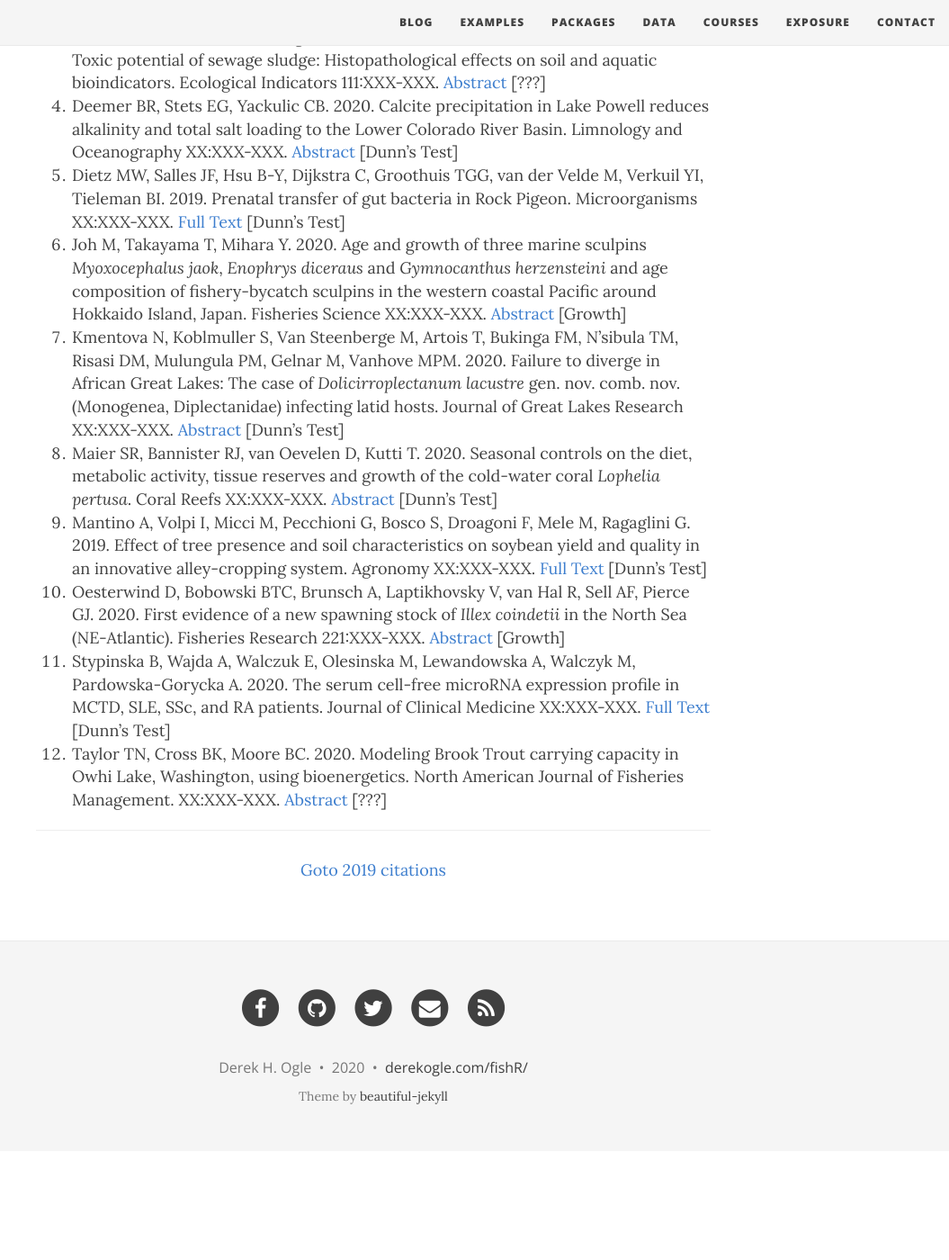
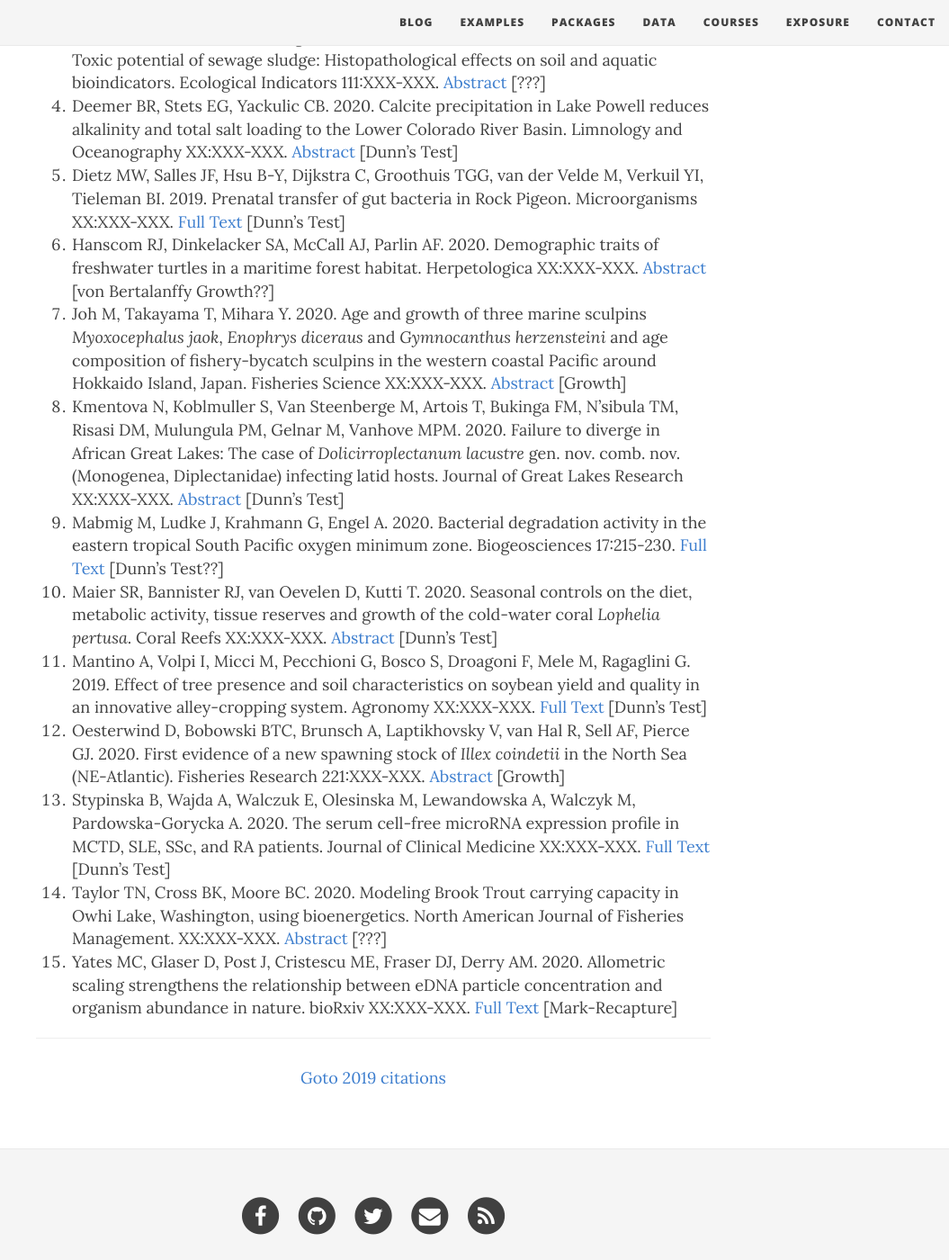
Before and after one commit to droglenc/fishR, a Jekyll site: the page built from exposure/exposure-citations20.md, in a window 1280 px wide and 1400 px high, scrolled down 550 px. Shown: the whole window at 90% size, without its empty margins (225-1280 px from the left). Built offline with Jekyll 4.4.1, drawn with Linux system fonts in a browser that asks for light colours; nearby versions of some CDN libraries; before the commit the page ends 1829 px from its top, so only the background shows below that.

Commit message:
Updating citations

```diff
--- a/exposure/exposure-citations20.md
+++ b/exposure/exposure-citations20.md
@@ -5,21 +5,24 @@ subtitle: fishR and FSA is Being Used!!
 css: "/css/exposure-citation.css"
 ---
 
-The [**IFAR** book](http://derekogle.com/IFAR/), **fishR** website, or the **FSA** package were cited in the following <span id="contact-div">11</span> publications.
+The [**IFAR** book](http://derekogle.com/IFAR/), **fishR** website, or the **FSA** package were cited in the following <span id="contact-div">14</span> publications.
 
 1. Barnett SE, Youngblut ND, Buckley DH. 2019. Soil characteristics and land-use drive bacterial community assembly patterns. FEMS Microbial Ecology 96:XXX-XXX. [Abstract](https://academic.oup.com/femsec/advance-article-abstract/doi/10.1093/femsec/fiz194/5675623) [Dunn's Test]
 1. Chialva M, Ghignone S, Novero M, Hozzein WN, Lanfranco L, Bonfante P. 2020. Tomato RNA-seq data mining reveals the taxonomic and functional diversity of root-associated microbiota. Microorganisms 8:XXX-XXX. [Full Text](https://www.mdpi.com/2076-2607/8/1/38/pdf) [Dunn's Test]
 1. da Silva Souza T, Lacerda D, Aguiar LL, Martins MNC, de Oliveira David JA. 2020. Toxic potential of sewage sludge: Histopathological effects on soil and aquatic bioindicators. Ecological Indicators 111:XXX-XXX. [Abstract](https://www.sciencedirect.com/science/article/abs/pii/S1470160X19309756) [???]
 1. Deemer BR, Stets EG, Yackulic CB. 2020. Calcite precipitation in Lake Powell reduces alkalinity and total salt loading to the Lower Colorado River Basin. Limnology and Oceanography XX:XXX-XXX. [Abstract](https://aslopubs.onlinelibrary.wiley.com/doi/abs/10.1002/lno.11399) [Dunn's Test]
 1. Dietz MW, Salles JF, Hsu B-Y, Dijkstra C, Groothuis TGG, van der Velde M, Verkuil YI, Tieleman BI. 2019. Prenatal transfer of gut bacteria in Rock Pigeon. Microorganisms XX:XXX-XXX. [Full Text](https://www.mdpi.com/2076-2607/8/1/61/pdf) [Dunn's Test]
+1. Hanscom RJ, Dinkelacker SA, McCall AJ, Parlin AF. 2020. Demographic traits of freshwater turtles in a maritime forest habitat. Herpetologica XX:XXX-XXX. [Abstract](https://www.hljournals.org/doi/abs/10.1655/Herpetologica-D-19-00037.1) [von Bertalanffy Growth??]
 1. Joh M, Takayama T, Mihara Y. 2020. Age and growth of three marine sculpins *Myoxocephalus jaok*, *Enophrys diceraus* and *Gymnocanthus herzensteini* and age composition of fishery-bycatch sculpins in the western coastal Pacific around Hokkaido Island, Japan. Fisheries Science XX:XXX-XXX. [Abstract](https://link.springer.com/article/10.1007/s12562-019-01391-3) [Growth]
 1. Kmentova N, Koblmuller S, Van Steenberge M, Artois T, Bukinga FM, N'sibula TM, Risasi DM, Mulungula PM, Gelnar M, Vanhove MPM. 2020. Failure to diverge in African Great Lakes: The case of *Dolicirroplectanum lacustre* gen. nov. comb. nov. (Monogenea, Diplectanidae) infecting latid hosts. Journal of Great Lakes Research XX:XXX-XXX. [Abstract](https://www.sciencedirect.com/science/article/abs/pii/S0380133019301844) [Dunn's Test]
+1. Mabmig M, Ludke J, Krahmann G, Engel A. 2020. Bacterial degradation activity in the eastern tropical South Pacific oxygen minimum zone. Biogeosciences 17:215-230. [Full Text](https://www.biogeosciences.net/17/215/2020/) [Dunn's Test??]
 1. Maier SR, Bannister RJ, van Oevelen D, Kutti T. 2020. Seasonal controls on the diet, metabolic activity, tissue reserves and growth of the cold-water coral *Lophelia pertusa*. Coral Reefs XX:XXX-XXX. [Abstract](https://link.springer.com/article/10.1007/s00338-019-01886-6) [Dunn's Test]
 1. Mantino A, Volpi I, Micci M, Pecchioni G, Bosco S, Droagoni F, Mele M, Ragaglini G. 2019. Effect of tree presence and soil characteristics on soybean yield and quality in an innovative alley-cropping system. Agronomy XX:XXX-XXX. [Full Text](https://www.mdpi.com/2073-4395/10/1/52/pdf) [Dunn's Test]
 1. Oesterwind D, Bobowski BTC, Brunsch A, Laptikhovsky V, van Hal R, Sell AF, Pierce GJ. 2020. First evidence of a new spawning stock of *Illex coindetii* in the North Sea (NE-Atlantic). Fisheries Research 221:XXX-XXX. [Abstract](https://www.sciencedirect.com/science/article/pii/S0165783619302395) [Growth]
 1. Stypinska B, Wajda A, Walczuk E, Olesinska M, Lewandowska A, Walczyk M, Pardowska-Gorycka A. 2020. The serum cell-free microRNA expression profile in
 MCTD, SLE, SSc, and RA patients. Journal of Clinical Medicine XX:XXX-XXX. [Full Text](https://www.mdpi.com/2077-0383/9/1/161/pdf) [Dunn's Test]
 1. Taylor TN, Cross BK, Moore BC. 2020. Modeling Brook Trout carrying capacity in Owhi Lake, Washington, using bioenergetics. North American Journal of Fisheries Management. XX:XXX-XXX. [Abstract](https://afspubs.onlinelibrary.wiley.com/doi/abs/10.1002/nafm.10378) [???]
+1. Yates MC, Glaser D, Post J, Cristescu ME, Fraser DJ, Derry AM. 2020. Allometric scaling strengthens the relationship between eDNA particle concentration and organism abundance in nature. bioRxiv XX:XXX-XXX. [Full Text](https://www.biorxiv.org/content/biorxiv/early/2020/01/18/2020.01.18.908251.full.pdf) [Mark-Recapture]
 
 -----
 <p style="text-align: center;"><a href="exposure-citations19.html">Goto 2019 citations</a></p>
```
Also changed, not shown: exposure/exposure-citations19.md (+3 -2 lines).
